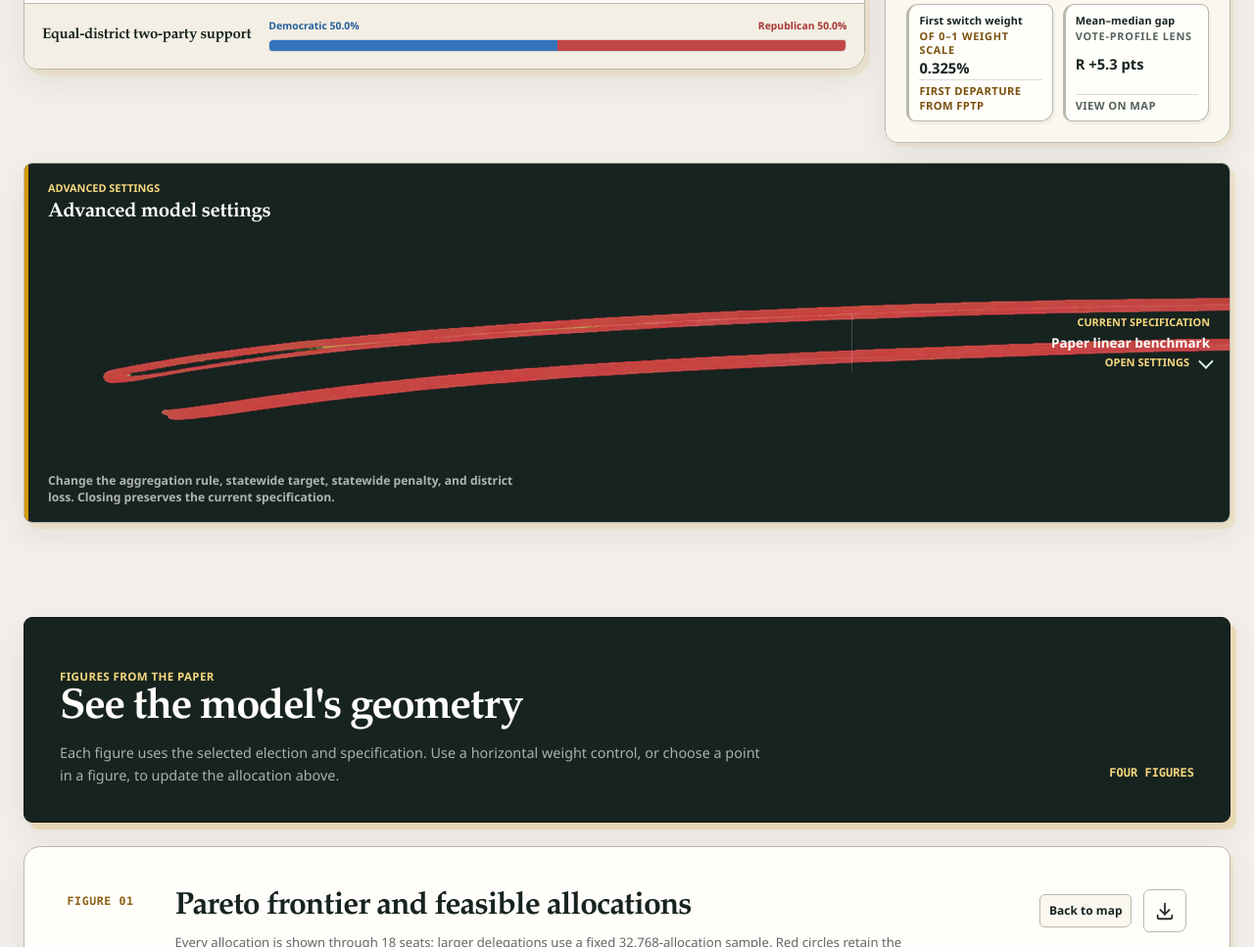
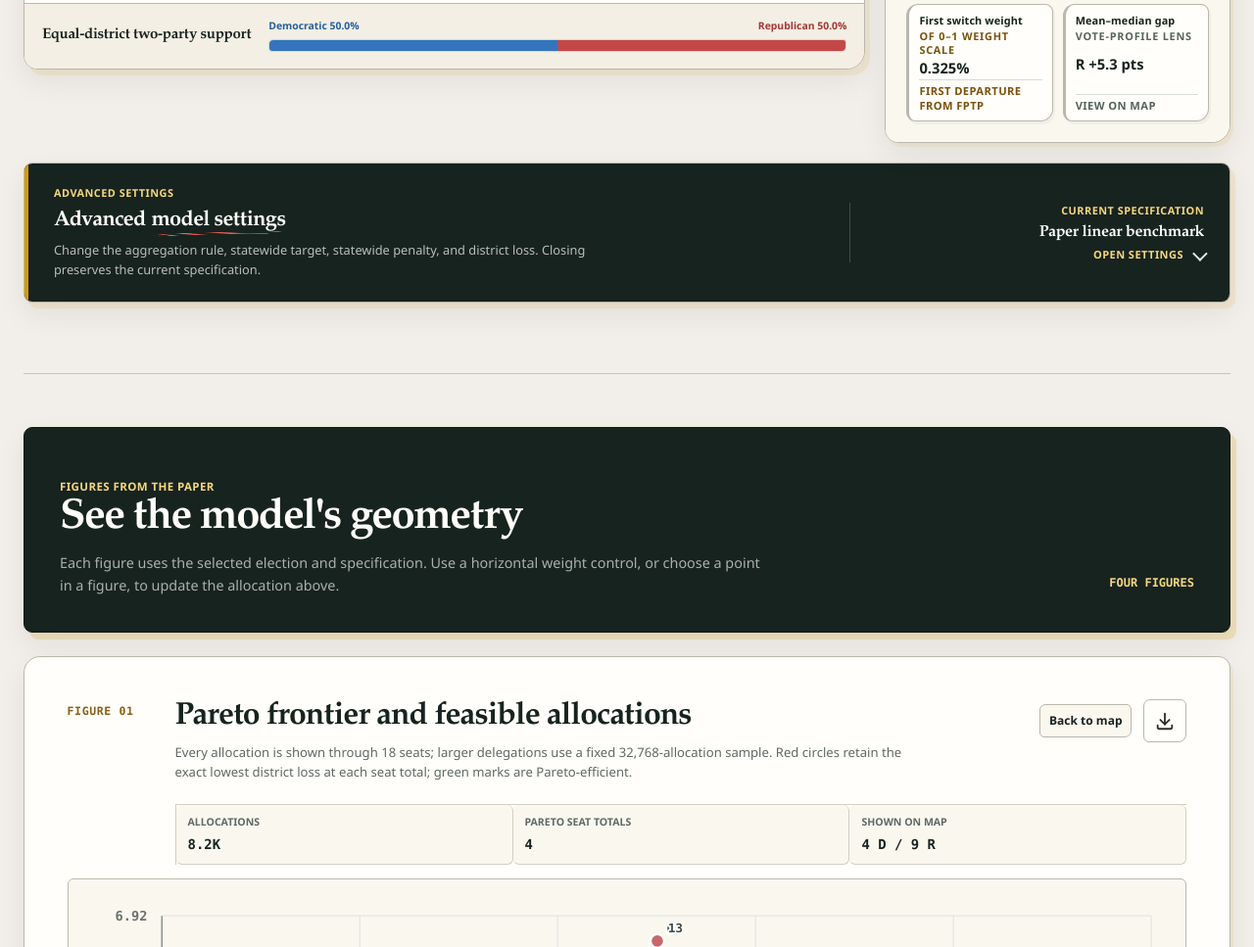
Before and after one commit to ycanaybas-rep/representation-model-explorer, a website: page index.html in a window 1280 px wide. Shown: the part 1841-2808 px from the top of the page at 98% size. Drawn offline with Linux system fonts and the light colour scheme.

Commit message:
Add hand-drawn section styling

```diff
--- a/standalone.css
+++ b/standalone.css
@@ -410,6 +410,91 @@ body[data-page="house"]
   letter-spacing: -0.035em;
 }
 
+/* Carry the hero's hand-drawn emphasis into the lower editorial chapters. */
+:is(body[data-page="explorer"], body[data-page="house"]) .section-title-mark {
+  position: relative;
+  z-index: 0;
+  display: inline-block;
+  padding: 0 0.04em 0.09em;
+  white-space: nowrap;
+}
+
+:is(body[data-page="explorer"], body[data-page="house"])
+  .section-title-marked-words {
+  position: relative;
+  z-index: 2;
+}
+
+:is(body[data-page="explorer"], body[data-page="house"])
+  .section-title-underline {
+  position: absolute;
+  z-index: 1;
+  right: -0.08em;
+  bottom: -0.14em;
+  left: -0.08em;
+  display: block;
+  width: calc(100% + 0.16em);
+  height: 0.32em;
+  object-fit: fill;
+  opacity: 0.96;
+  filter: brightness(1.55) saturate(1.2);
+  transform: rotate(-0.55deg);
+  pointer-events: none;
+}
+
+body[data-page="explorer"] .advanced-toggle {
+  min-height: 118px;
+  padding: 22px 26px;
+}
+
+body[data-page="explorer"] .advanced-toggle-copy {
+  gap: 7px;
+}
+
+body[data-page="explorer"] .advanced-toggle-copy > strong {
+  color: var(--conference-paper);
+  font-family: var(--conference-serif);
+  font-size: clamp(1.32rem, 1.7vw, 1.64rem);
+  font-weight: 600;
+  letter-spacing: -0.03em;
+  line-height: 1.12;
+}
+
+body[data-page="explorer"] .advanced-toggle-copy > span {
+  max-width: 76ch;
+  color: rgba(255, 255, 255, 0.7);
+  font-family: var(--conference-sans);
+  font-size: 0.8rem;
+  font-weight: 460;
+  line-height: 1.55;
+}
+
+body[data-page="explorer"] .advanced-toggle small {
+  font-family: var(--conference-sans);
+  font-weight: 700;
+  letter-spacing: 0.045em;
+}
+
+body[data-page="explorer"] .advanced-toggle-summary > strong {
+  color: var(--conference-paper);
+  font-family: var(--conference-serif);
+  font-size: 1rem;
+  font-weight: 600;
+  letter-spacing: -0.018em;
+  line-height: 1.3;
+}
+
+body[data-page="explorer"] .advanced-toggle-action b {
+  font-weight: 700;
+  letter-spacing: 0.04em;
+}
+
+body[data-page="explorer"] #paperFigures.paper-figures-chapter {
+  margin-top: clamp(48px, 6vw, 72px);
+  padding-top: clamp(38px, 4.5vw, 54px);
+  border-top: 1px solid var(--conference-line-strong);
+}
+
 @media (max-width: 1120px) {
   body[data-page="explorer"] .explorer-hero,
   body[data-page="house"] .house-intro {
@@ -517,6 +602,24 @@ body[data-page="house"]
     margin-top: 24px;
   }
 
+  body[data-page="explorer"] .advanced-toggle {
+    min-height: 0;
+    padding: 18px 16px;
+  }
+
+  body[data-page="explorer"] .advanced-toggle-copy > strong {
+    font-size: 1.3rem;
+  }
+
+  body[data-page="explorer"] .advanced-toggle-copy > span {
+    font-size: 0.78rem;
+  }
+
+  body[data-page="explorer"] #paperFigures.paper-figures-chapter {
+    margin-top: 38px;
+    padding-top: 30px;
+  }
+
   body[data-page="explorer"] .hero-action,
   body[data-page="house"] .house-hero-action {
     width: 100%;
```
